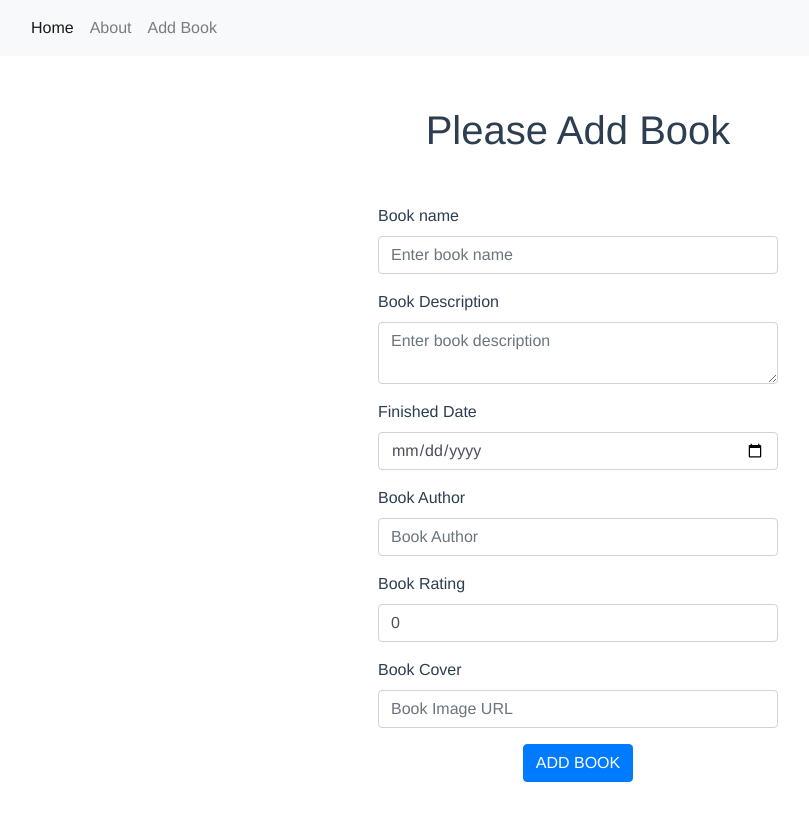
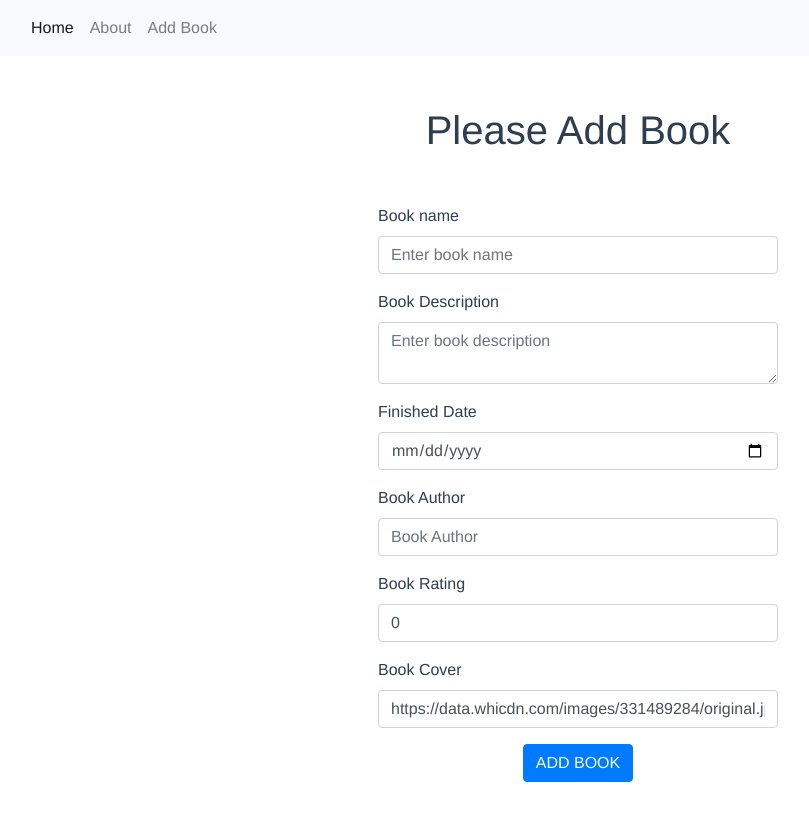
Before and after one commit to jaoaoun/Workshop-bookrecord, a Vue app: page /add-book in a window 1280 px wide. Shown: the top 820 px of the page, without its empty margins (62-871 px from the left). Built offline with nearby package versions, Linux system fonts and the light colour scheme.

Commit message:
Part2:Add cover

```diff
--- a/src/components/MyForm.vue
+++ b/src/components/MyForm.vue
@@ -83,7 +83,7 @@ export default {
       date: "",
       author: "",
       rating: 0,
-      cover: "",
+      cover: "https://data.whicdn.com/images/331489284/original.jpg",
       books: this.$store.state.books
     }
   },
```
